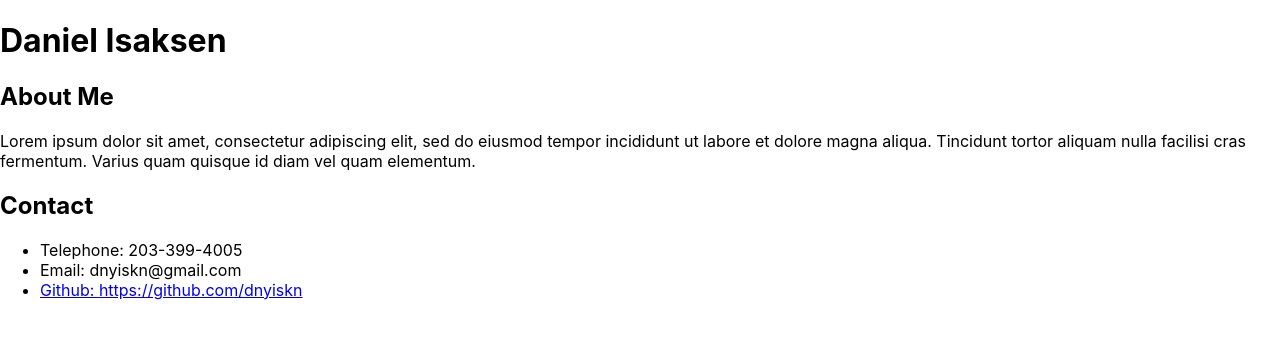
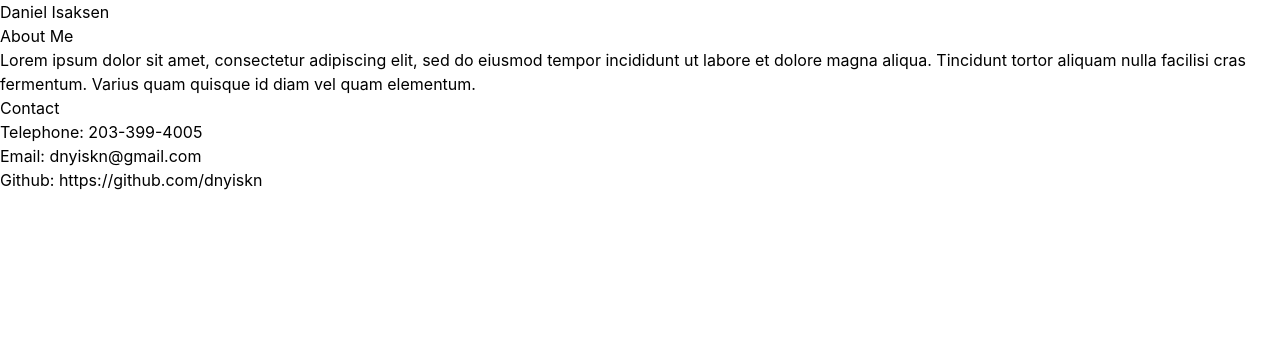
Before and after one commit to dnyiskn/react-portfolio, a React (Create React App) app: page / in a window 1280 px wide. Shown: the top 338 px of the page. Built offline with nearby package versions, Linux system fonts and the light colour scheme.

Commit message:
Added tailwindcss

```diff
--- a/package.json
+++ b/package.json
@@ -35,5 +35,8 @@
       "last 1 firefox version",
       "last 1 safari version"
     ]
+  },
+  "devDependencies": {
+    "tailwindcss": "^3.0.18"
   }
 }
--- /dev/null
+++ b/tailwind.config.js
@@ -0,0 +1,7 @@
+module.exports = {
+  content: ["./src/**/*.{js,jsx,ts,tsx}"],
+  theme: {
+    extend: {},
+  },
+  plugins: [],
+};
```
Also changed, not shown: src/index.css (+7 -3 lines), 1 other file (tests, documents, lock files or other folders).
